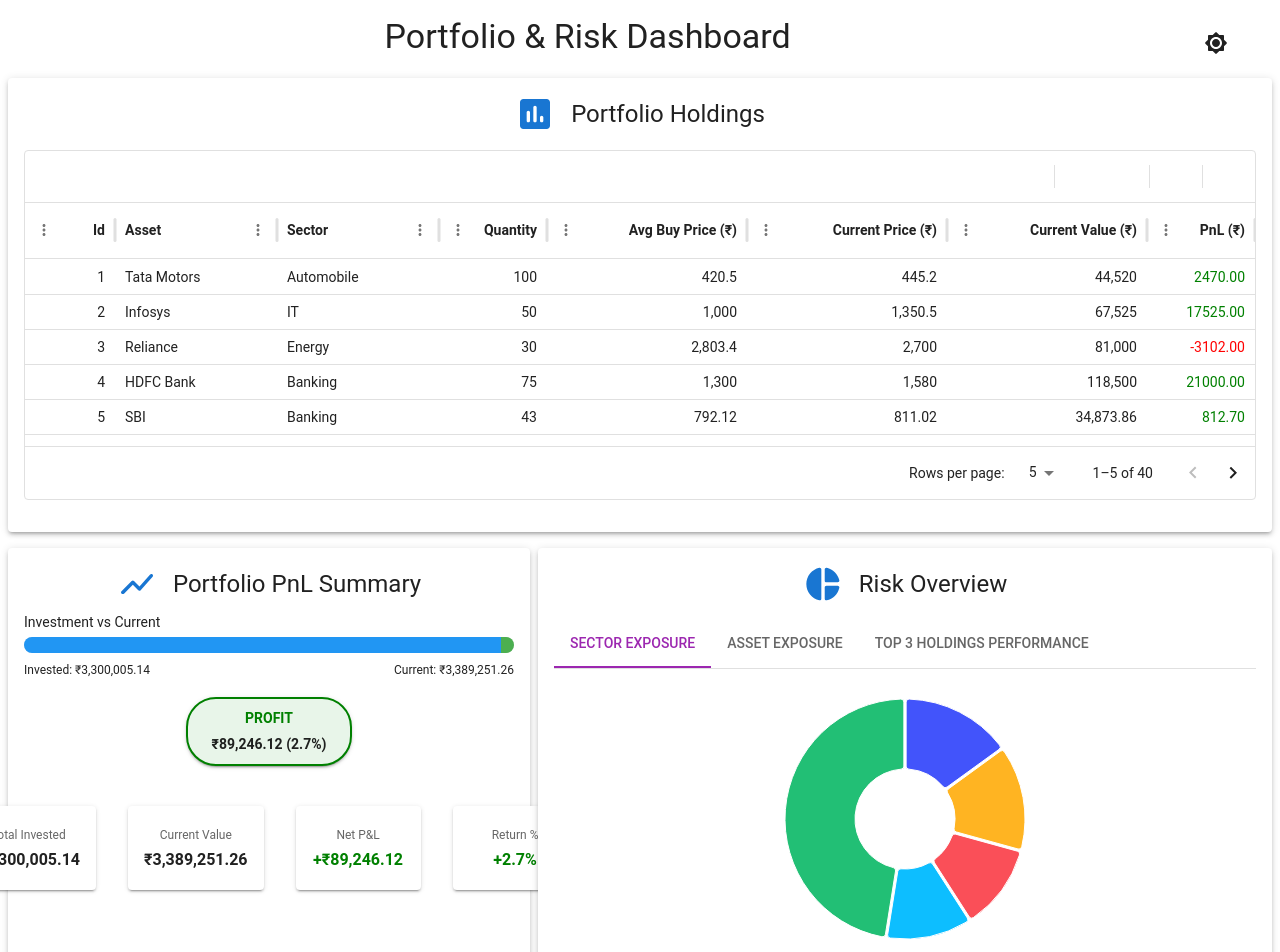
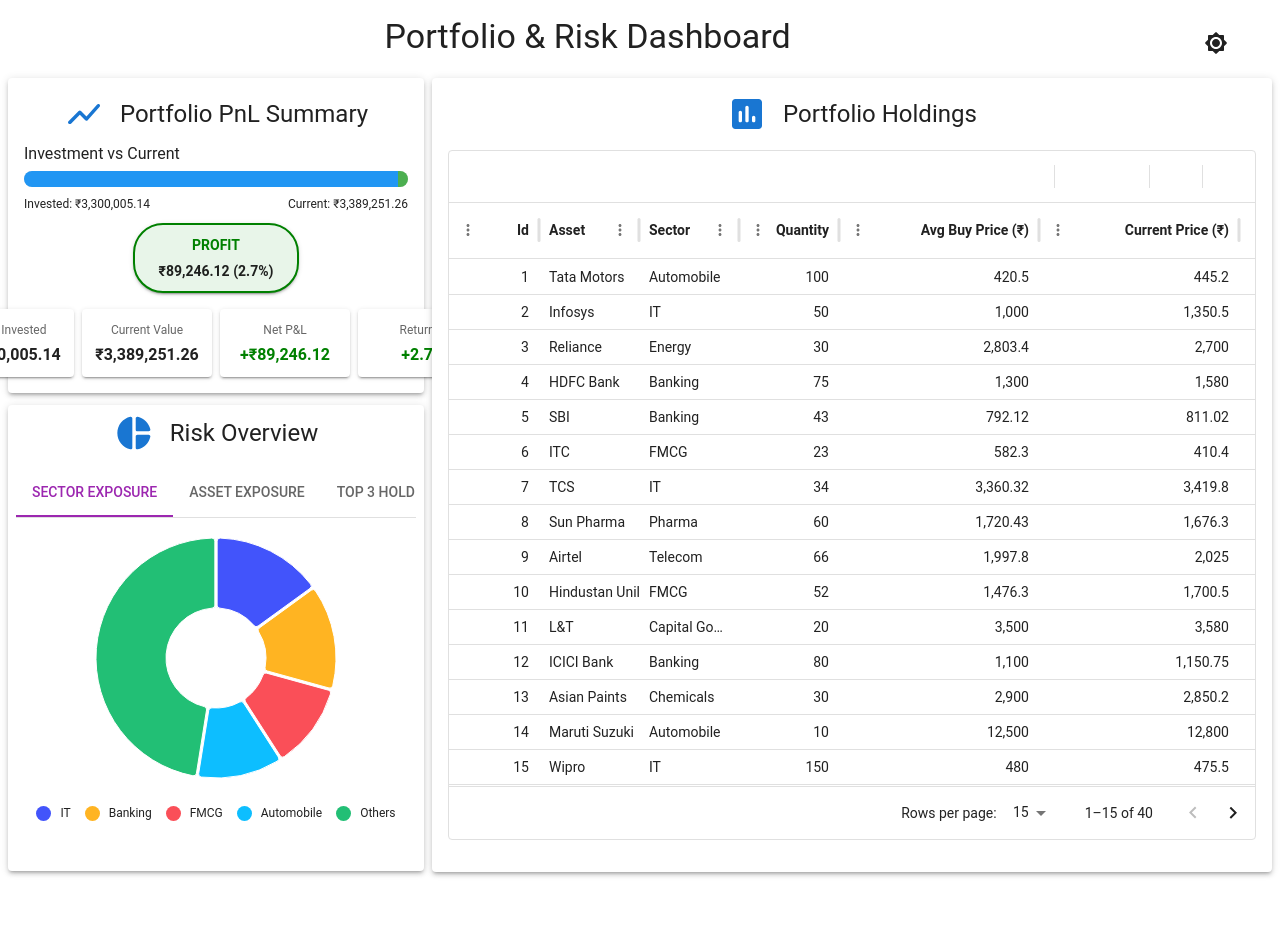
Before and after one commit to shubranshugupta/portfolio-overview, a React (Vite) app: page / in a window 1280 px wide. Shown: the top 952 px of the page. After the commit the page ends 912 px from the top, so only its background shows below. Built offline with nearby package versions, Linux system fonts and the light colour scheme; some icons are missing.

Commit message:
change ui of the web page

```diff
--- a/src/App.tsx
+++ b/src/App.tsx
@@ -55,14 +55,14 @@ function App() {
                     <PortfolioProvider>
                         <FilterModelProvider>
                             <Grid container spacing={{ xs: 2, md: 1 }}>
-                                <Grid size={{ xs: 12 }}>
+                                <Grid size={{ xs: 12, md: 4 }}>
+                                    <Stack spacing={1.5}>
+                                        <PnLSummary holdings={enrichedHoldings} />
+                                        <RiskChart holdings={enrichedHoldings} />
+                                    </Stack>
+                                </Grid>
+                                <Grid size={{ xs: 8 }}>
                                     <PortfolioHoldingsTable holdings={enrichedHoldings} />
-                                </Grid>
-                                <Grid size={{ xs: 12, md: 5 }}>
-                                    <PnLSummary holdings={enrichedHoldings} />
-                                </Grid>
-                                <Grid size={{ xs: 12, md: 7 }}>
-                                    <RiskChart holdings={enrichedHoldings} />
                                 </Grid>
                             </Grid>
                         </FilterModelProvider>
--- a/src/components/holdingTable/HoldingToolbar.tsx
+++ b/src/components/holdingTable/HoldingToolbar.tsx
@@ -91,7 +91,7 @@ const HoldingToolbar: React.FC = () => {
                     onClick={() => {
                         apiRef.current.setFilterModel({ items: [] });
                         apiRef.current.setSortModel([]);
-                        apiRef.current.setPaginationModel({ page: 0, pageSize: 5 });
+                        apiRef.current.setPaginationModel({ page: 0, pageSize: 15 });
                         setSelectedAsset(null);
                         setSelectedSector(null);
                     }}
--- a/src/components/holdingTable/PortfolioHoldingTable.tsx
+++ b/src/components/holdingTable/PortfolioHoldingTable.tsx
@@ -155,7 +155,7 @@ const PortfolioHoldingsTable: React.FC<PortfolioHoldingProps> = ({
     ];
 
     const [paginationModel, setPaginationModel] = useState<GridPaginationModel>({
-        pageSize: 5,
+        pageSize: 15,
         page: 0,
     });
 
@@ -176,9 +176,9 @@ const PortfolioHoldingsTable: React.FC<PortfolioHoldingProps> = ({
                     columns={columns}
                     paginationModel={paginationModel}
                     onPaginationModelChange={setPaginationModel}
-                    pageSizeOptions={[5, 10, 25, 50]}
+                    pageSizeOptions={[15, 25, 50, 100]}
                     showToolbar
-                    sx={{ height: 350 }}
+                    sx={{ height: 690 }}
                     slots={{ toolbar: HoldingToolbar }}
                     filterModel={filterModel}
                     onFilterModelChange={(model) => {setFilterModel(model)}}
--- a/src/components/pnl/PnLSummary.tsx
+++ b/src/components/pnl/PnLSummary.tsx
@@ -39,7 +39,7 @@ const PnLSummary: React.FC<PnLSummaryProps> = ({ holdings }) => {
         : (isProfit ? "#e8f5e9" : "#ffebee");
 
     return (
-        <Paper elevation={3} sx={{ padding: 2, width: '100%', minHeight: 500 }}>
+        <Paper elevation={3} sx={{ padding: 2, width: '100%' }}>
             <Stack direction="row" spacing={2} sx={{ justifyContent: 'center', alignItems: 'center' }}>
                 <ShowChartRounded color="primary" sx={{ fontSize: 40 }} />
                 <Typography variant="h5" gutterBottom>
@@ -49,7 +49,7 @@ const PnLSummary: React.FC<PnLSummaryProps> = ({ holdings }) => {
 
             {/* Investment vs Current bar */}
             <Box sx={{ mt: 1 }}>
-                <Typography variant="body2" gutterBottom>
+                <Typography variant="body1" gutterBottom>
                     Investment vs Current
                 </Typography>
 
@@ -83,7 +83,7 @@ const PnLSummary: React.FC<PnLSummaryProps> = ({ holdings }) => {
             </Box>
 
             {/* Profit / Loss Badge */}
-            <Box sx={{ mt: 2, textAlign: "center" }}>
+            <Box sx={{ mt: 1, textAlign: "center" }}>
                 <Box
                     sx={{
                         display: "inline-block",
@@ -110,17 +110,17 @@ const PnLSummary: React.FC<PnLSummaryProps> = ({ holdings }) => {
                 </Box>
             </Box>
 
-            <Stack direction={{ xs: 'column', sm: 'row' }}
-                spacing={{ xs: 2, md: 4 }}
+            <Stack direction={{ xs: 'row' }}
+                spacing={{ xs: 1 }}
                 alignItems="center"
                 justifyContent="center"
-                sx={{ mt: 5 }}
+                sx={{ mt: 2 }}
             >
-                <Box display='flex' justifyContent='space-between' gap={{ xs: 2, md: 4 }}>
+                <Box display='flex' justifyContent='space-between' gap={{ xs: 1 }}>
                     <Paper
                         key={0}
                         elevation={2}
-                        sx={{ textAlign: "center", p: 2, minWidth: 125}}
+                        sx={{ textAlign: "center", p: 1, minWidth: 130}}
                     >
                         <Typography variant="caption" color="textSecondary">
                             Total Invested
@@ -132,7 +132,7 @@ const PnLSummary: React.FC<PnLSummaryProps> = ({ holdings }) => {
                     <Paper
                         key={1}
                         elevation={2}
-                        sx={{ textAlign: "center", p: 2, minWidth: 125}}
+                        sx={{ textAlign: "center", p: 1, minWidth: 130}}
                     >
                         <Typography variant="caption" color="textSecondary">
                             Current Value
@@ -142,11 +142,11 @@ const PnLSummary: React.FC<PnLSummaryProps> = ({ holdings }) => {
                         </Typography>
                     </Paper>
                 </Box>
-                <Box display='flex' justifyContent='space-between' gap={{ xs: 2, md: 4 }}>
+                <Box display='flex' justifyContent='space-between' gap={{ xs: 1 }}>
                     <Paper
                         key={2}
                         elevation={2}
-                        sx={{ textAlign: "center", p: 2, minWidth: 125}}
+                        sx={{ textAlign: "center", p: 1, minWidth: 130}}
                     >
                         <Typography variant="caption" color="textSecondary">
                             Net P&L
@@ -158,7 +158,7 @@ const PnLSummary: React.FC<PnLSummaryProps> = ({ holdings }) => {
                     <Paper
                         key={3}
                         elevation={2}
-                        sx={{ textAlign: "center", p: 2, minWidth: 125}}
+                        sx={{ textAlign: "center", p: 1, minWidth: 130}}
                     >
                         <Typography variant="caption" color="textSecondary">
                             Return %
--- a/src/components/risk/RiskChart.tsx
+++ b/src/components/risk/RiskChart.tsx
@@ -34,8 +34,8 @@ function CustomTabPanel(props: TabPanelProps) {
             hidden={value !== index}
             id={`simple-tabpanel-${index}`}
             aria-labelledby={`simple-tab-${index}`}
-            height={365}
             {...other}
+            minHeight={345}
         >
             {value === index && children}
         </Box>
@@ -75,7 +75,7 @@ const RiskChart: React.FC<RiskChartProps> = ({ holdings }) => {
     const { selectedAsset, selectedSector } = usePortfolio();
 
     return (
-        <Paper elevation={3} sx={{ padding: 2, width: '100%', minHeight: 420 }}>
+        <Paper elevation={3} sx={{ padding: 1, width: '100%' }}>
             <Stack direction="row" spacing={2} sx={{ justifyContent: 'center', alignItems: 'center', mb: 2 }}>
                 <PieChartRounded color="primary" sx={{ fontSize: 40 }} />
                 <Typography variant="h5" gutterBottom>
--- a/src/components/risk/charts/AssetPieChart.tsx
+++ b/src/components/risk/charts/AssetPieChart.tsx
@@ -39,7 +39,7 @@ const AssetPieChart: React.FC<AssetPieChartProps> = ({ holdings, getTopNData })
 
     return (
         <PieChart
-            height={300}
+            height={280}
             series={[
                 {
                     data: assetSummaryResult,
--- a/src/components/risk/charts/HistoryPriceLineChart.tsx
+++ b/src/components/risk/charts/HistoryPriceLineChart.tsx
@@ -69,7 +69,7 @@ const HistoryPriceLineChart: React.FC<HistoryPriceLineChartProps> = ({ holdings,
             </Box>
 
             <LineChart
-                height={300}
+                height={240}
                 series={
                     assetHistory.slice(0, 3).map((hold) => ({
                         data: hold.history.price.slice(-periodLen),
@@ -86,8 +86,8 @@ const HistoryPriceLineChart: React.FC<HistoryPriceLineChartProps> = ({ holdings,
                         year: '2-digit'
                     })
                 }]}
-                yAxis={[{ width: 50 }]}
-                margin={{ right: 24 }}
+                // yAxis={[{ width: 50 }]}
+                // margin={{ right: 24 }}
                 slotProps={{
                     legend: {
                         direction: 'horizontal',
--- a/src/components/risk/charts/SectorPieChart.tsx
+++ b/src/components/risk/charts/SectorPieChart.tsx
@@ -69,7 +69,7 @@ const SectorPieChart: React.FC<SectorPieChartProps> = ({ holdings, getTopNData }
 
     return (
         <PieChart
-            height={300}
+            height={280}
             series={[
                 {
                     data: sectorSummaryResult,
```
